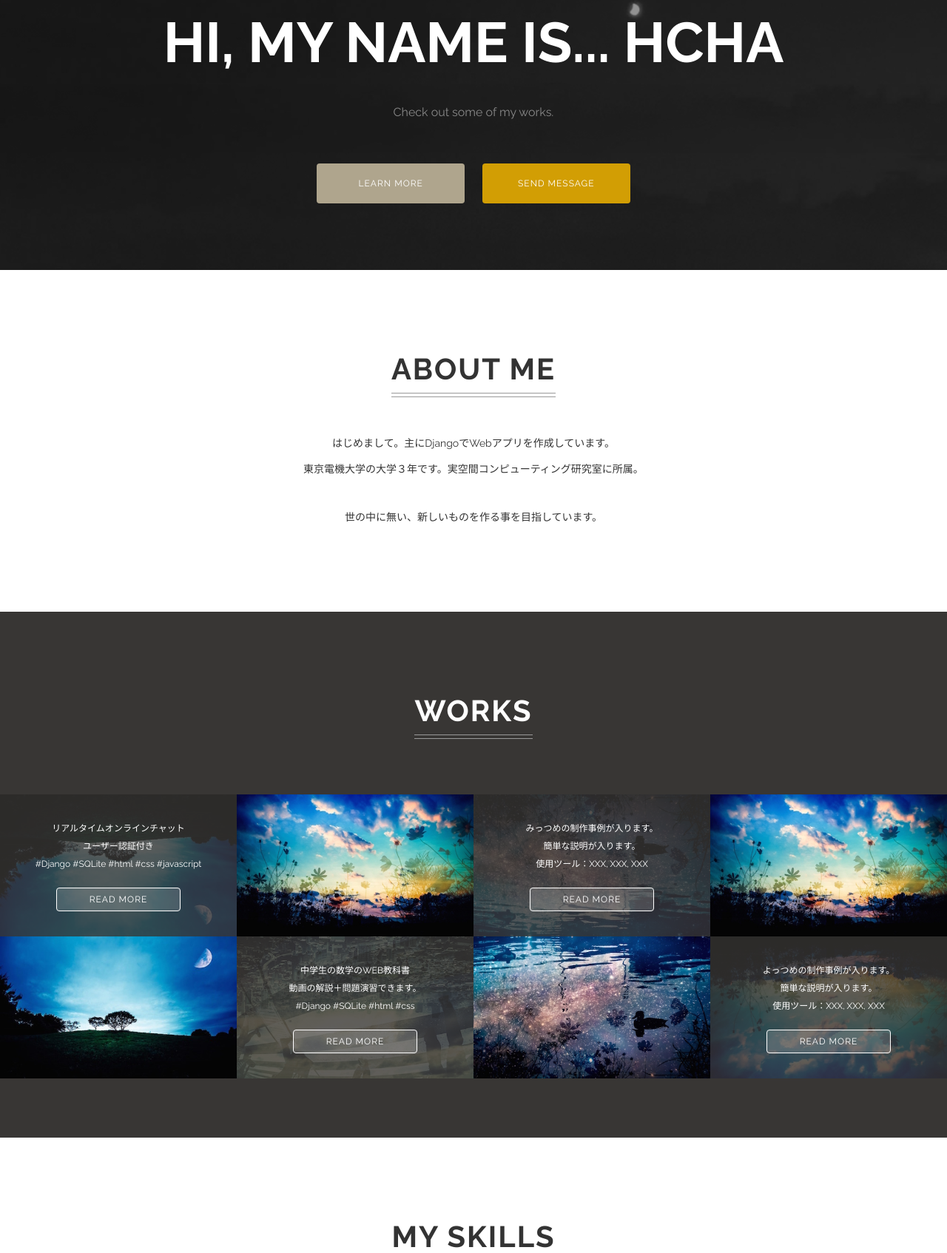
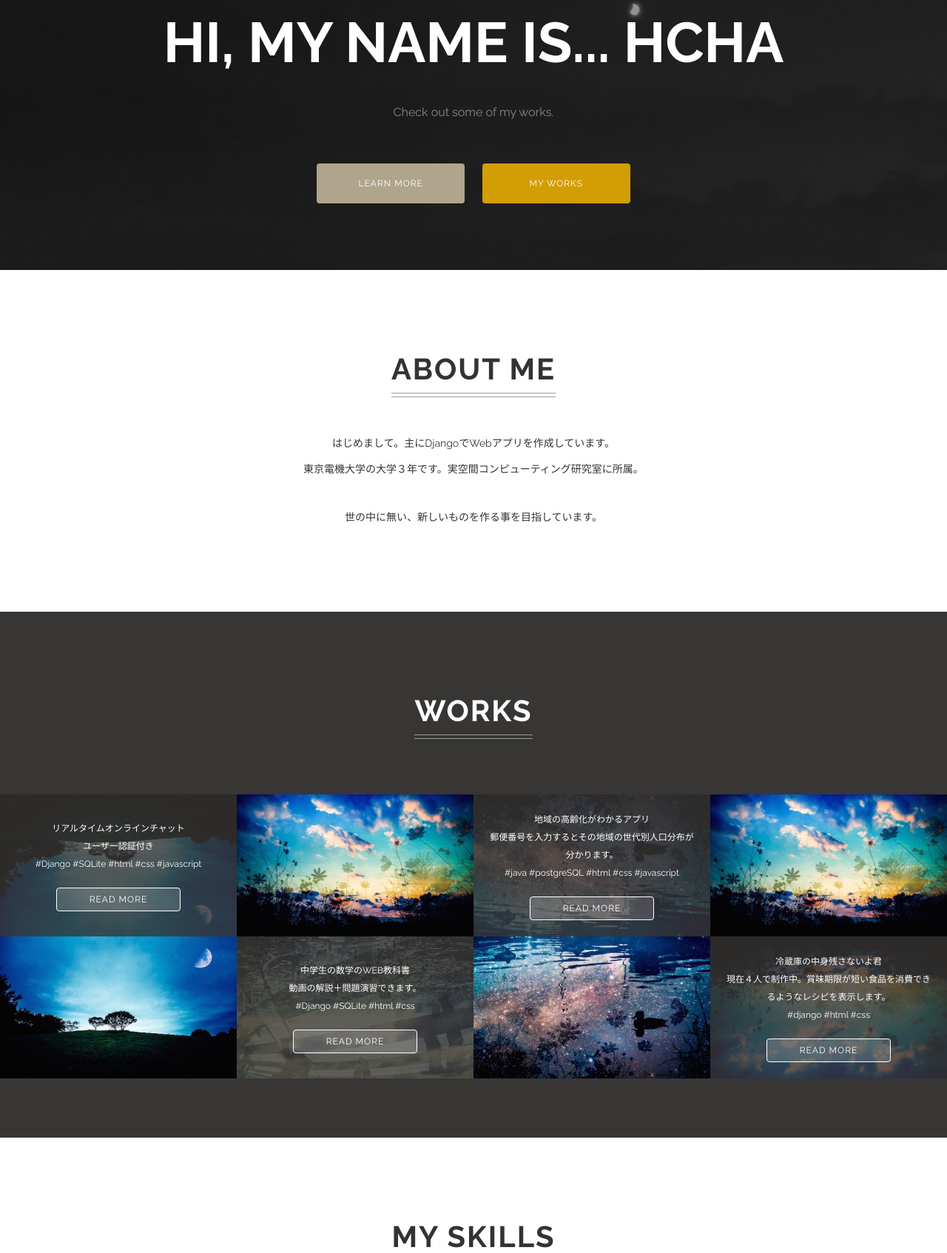
Before and after one commit to h-cha/hcha.com, a Django app: page /hello/ in a window 1280 px wide. Shown: the part 233-1927 px from the top of the page at 74% size. Run offline with Django 3.2, Linux system fonts and the light colour scheme; some libraries are stand-ins or nearby versions.

Commit message:
20201109

```diff
--- a/hello/templates/hello/index.html
+++ b/hello/templates/hello/index.html
@@ -21,7 +21,7 @@
     <p class="site-description">Check out some of my works.</p>
     <div class="buttons">
       <a class="button" href="#about">LEARN MORE</a>
-      <a class="button button-showy" href="#contact">SEND MESSAGE</a>
+      <a class="button button-showy" href="#works">MY WORKS</a>
     </div>
   </header>
   <section class="about" id="about">
@@ -33,7 +33,7 @@
     <p class="about-text">
       世の中に無い、新しいものを作る事を目指しています。<br>
     </p>
-    <a href="https://github.com/h-cha" target="_blank" title="GitHub"></a>
+    <a href="https://github.com/h-cha" title="GitHub"></a>
     <!--<i class="fab fa-github icon-style"></i>-->
   </section>
   <section class="works">
@@ -70,9 +70,9 @@
         <div class="work-description">
           <div class="work-description-inner">
             <p class="work-text">
-              みっつめの制作事例が入ります。<br>
-              簡単な説明が入ります。<br>
-              使用ツール：XXX, XXX, XXX<br>
+              地域の高齢化がわかるアプリ<br>
+              郵便番号を入力するとその地域の世代別人口分布が分かります。<br>
+              #java #postgreSQL #html #css #javascript<br>
               <a href="#" class="button button-ghost">READ MORE</a>
             </p>
           </div>
@@ -83,9 +83,9 @@
         <div class="work-description">
           <div class="work-description-inner">
             <p class="work-text">
-              よっつめの制作事例が入ります。<br>
-              簡単な説明が入ります。<br>
-              使用ツール：XXX, XXX, XXX<br>
+              冷蔵庫の中身残さないよ君<br>
+              現在４人で制作中。賞味期限が短い食品を消費できるようなレシピを表示します。<br>
+              #django #html #css<br>
               <a href="#" class="button button-ghost">READ MORE</a>
             </p>
           </div>
```
